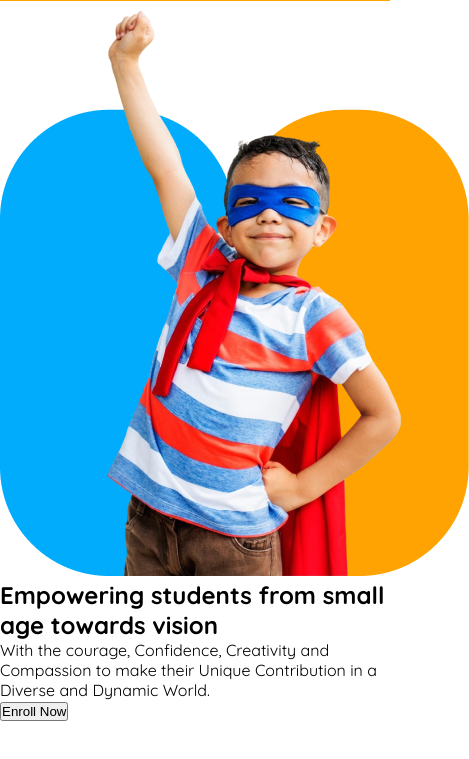
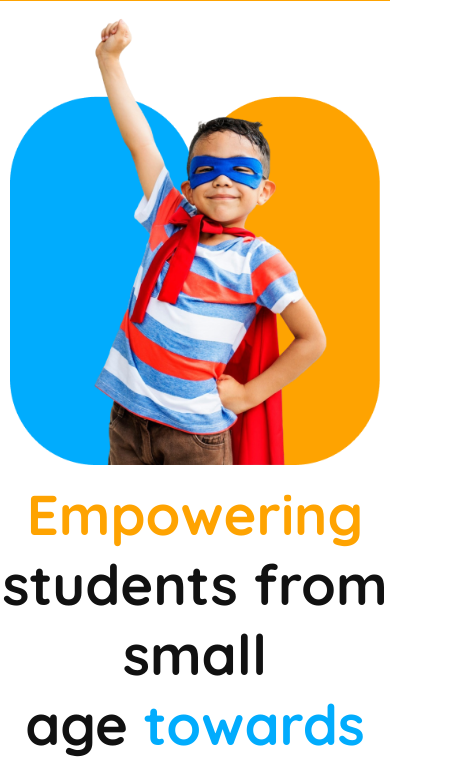
Before and after one commit to ArghoSaha1010/Kids-Education-project, a plain HTML site: page index.html in a window 390 px wide. Shown: the part 103-862 px from the top of the page, 469 px wide, since content can reach past the window. Drawn offline with Linux system fonts and the light colour scheme.

Commit message:
updated the first page with small device responsive

```diff
--- a/index.html
+++ b/index.html
@@ -34,16 +34,16 @@
         </div>
         </div>
 
-        <section>
-            <div>
-                <img src="./assets/hero-kids.png" alt="">
+        <section class="page-one-box1">
+            <div class="page-div-p1">
+                <img class="hero-kids" src="./assets/hero-kids.png" alt="">
             </div>
-            <div>
-                <h1>Empowering students from small age towards vision</h1>
-                <p>
+            <div class="page-div-p2">
+                <p class="page-one-title"><span class="empowering">Empowering<br></span> <span class="students">students from small <br> age</span> <span class="towards">towards vision</span></p>
+                <p class="page-one-description">
                     With the courage, Confidence, Creativity and Compassion to make their Unique Contribution in a Diverse and Dynamic World.
                 </p>
-                <button>Enroll Now</button>
+                <button class="page-one-btn">Enroll Now</button>
             </div>
         </section>
     </header>
--- a/styles/style.css
+++ b/styles/style.css
@@ -92,11 +92,72 @@
   font-weight: 600;
 }
 /* 1st page section */
+.page-one-box1
+{
+  max-width: 640px;
+  width: 100%;
+}
+.hero-kids
+{
+  /* max-width: 365px; */
+  width: 365px;
+}
+.page-one-title
+{
+  font-weight: bold;
+  font-size: 3.5rem;
+  margin-bottom: 0px;
+}
+.empowering
+{
+  color: #FEA301;
+}
+.students
+{
+  color: #111111;
+}
+.towards
+{
+  color: #01ACFD;
+}
+.page-one-description
+{
+  margin-top: 24px;
+  padding-bottom: 24px;
+  color: #111111;
+  width: 70%;
+}
+.page-one-btn
+{
+  width: 195px;
+  height: 50px;
+  background-color: #111111;
+  color: #FFFFFF;
+  border-radius: 12px;
+  font-size: 1.25rem;
+  font-weight: bold;
+}
+.page-one-box1
+{
+  max-width: 1160px;
+  display: flex;
+  flex-direction: row-reverse;
+  align-items: center;
+}
+.page-one-box1
+{
+  margin: 0 auto;
+}
+
 @media screen and (max-width:576px)
 {
   *{
     margin: 0px;
     padding: 0px;
+  }
+  .hero-kids
+  {
+    width: 100%;
   }
   .hide-in-phn
   {
@@ -116,4 +177,17 @@
   {
     border: 1px #FEA301 solid;
   }
+  .page-one-box1
+  {
+    flex-direction: column;
+    text-align: center;
+  }
+  .page-div-p1
+  {
+    padding: 10px;
+  }
+  .page-one-description
+  {
+    width: 100%;
+  }
 }
```
